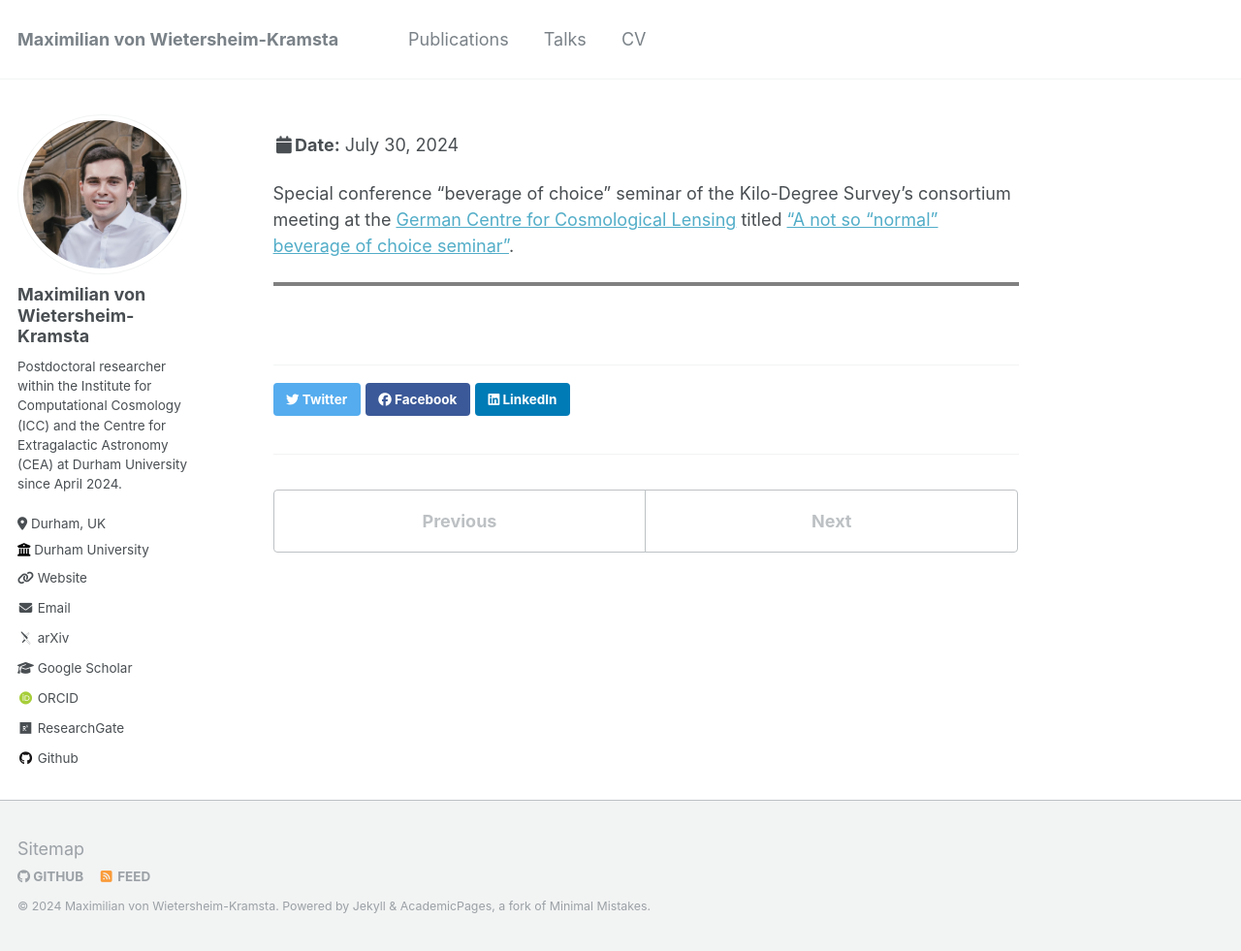
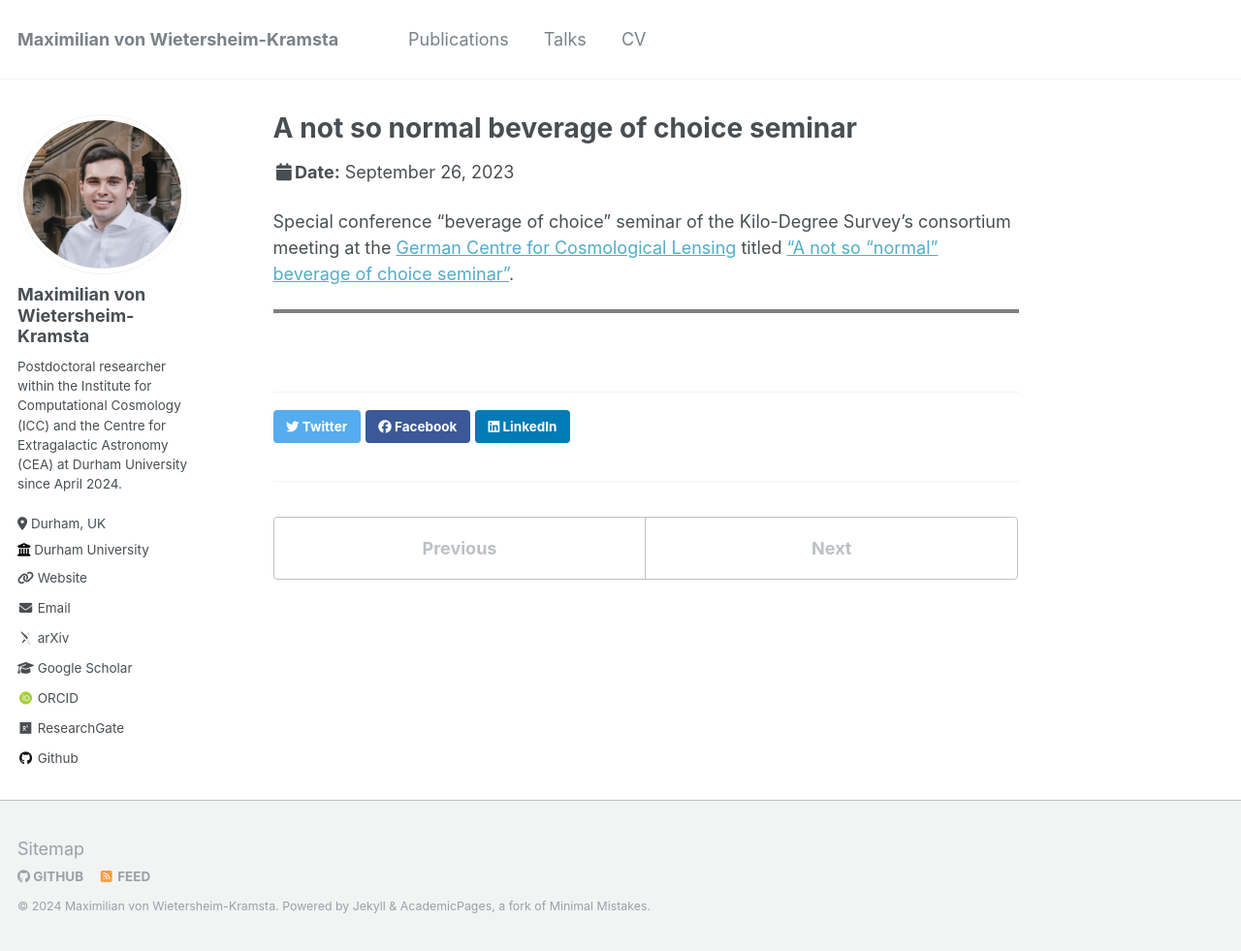
Before and after one commit to mwiet/mwiet.github.io, a Jekyll site: the page built from _talks/2023-09-26.md, in a window 1280 px wide and 981 px high. Shown: the whole window at 97% size. Built offline with Jekyll 4.4.1, drawn with Linux system fonts in a browser that asks for light colours; some web fonts are replaced.

Commit message:
Updated talks

```diff
--- a/_includes/archive-single-talk.html
+++ b/_includes/archive-single-talk.html
@@ -13,6 +13,7 @@
 {% endif %}
 
 <div class="{{ include.type | default: "list" }}__item">
+  <hr style="border: 0; border-top: 2px solid #ccc;">
   <article class="archive__item" itemscope itemtype="http://schema.org/CreativeWork">
     {% if include.type == "grid" and teaser %}
       <div class="archive__item-teaser">
@@ -39,5 +40,4 @@
     {% if post.venue %}<p class="archive__item-excerpt" itemprop="description">{{post.type}}, {{ post.venue }},  {{post.location}} {% endif %}
     {% if post.excerpt %}<p class="archive__item-excerpt" itemprop="description">{{ post.excerpt | markdownify }}</p>{% endif %}
   </article>
-  <hr style="border: 0; border-top: 2px solid #ccc;">
 </div>
--- a/_talks/2023-09-26.md
+++ b/_talks/2023-09-26.md
@@ -1,5 +1,5 @@
 ---
-title: "A not so "normal" beverage of choice seminar"
+title: "A not so normal beverage of choice seminar"
 collection: talks
 type: "Conference talk"
 permalink: /talks/2023-09-26
```
